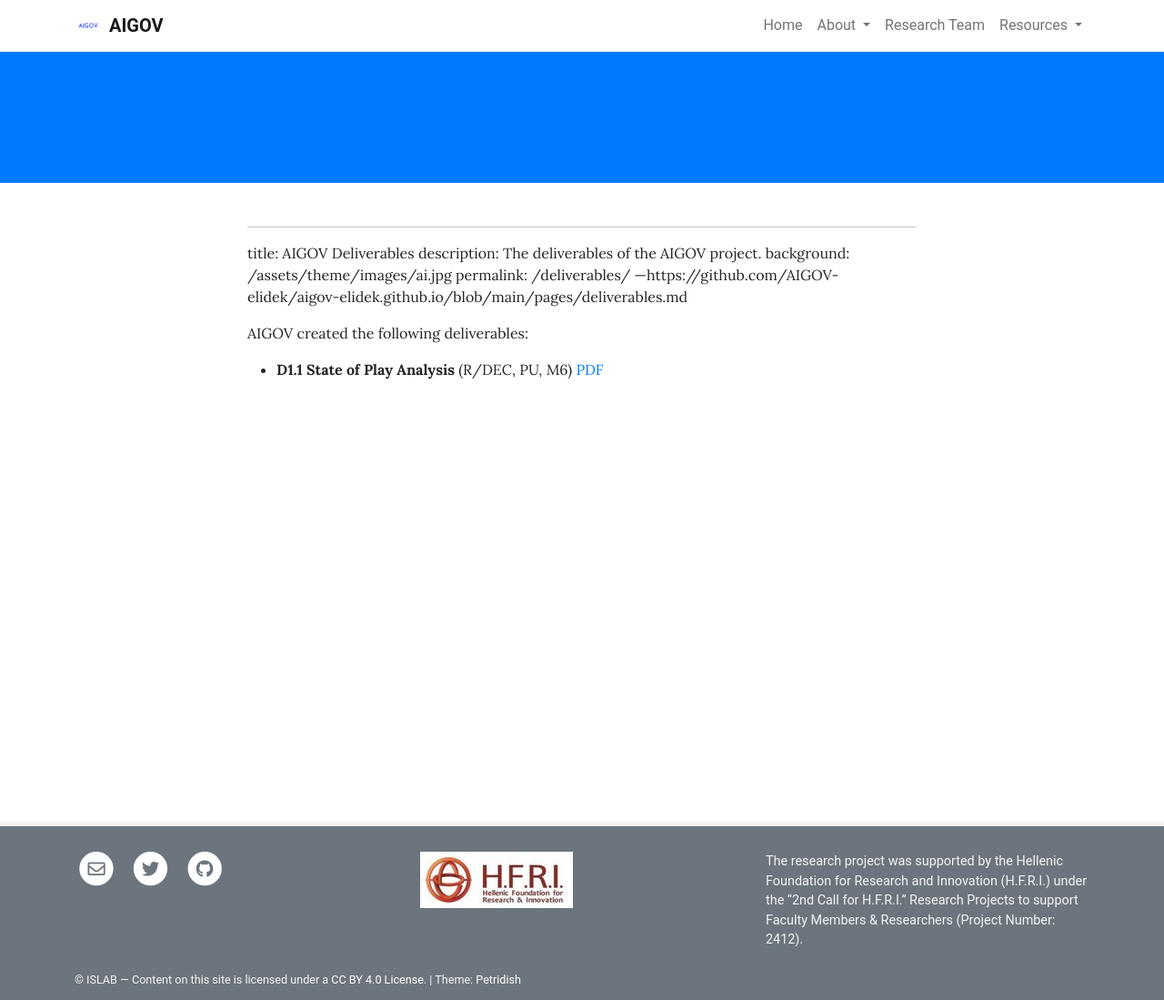
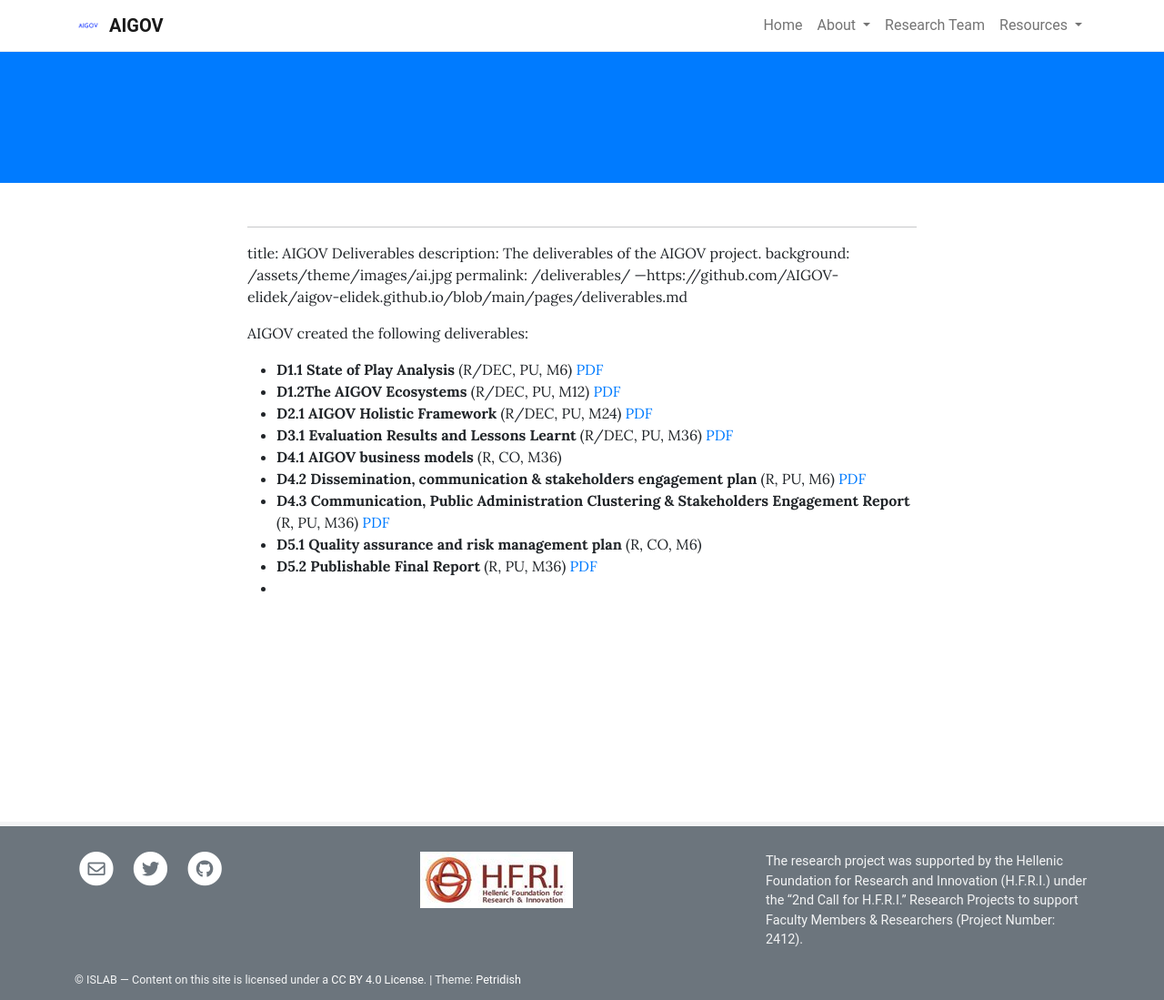
Before and after one commit to AIGOV-elidek/aigov-elidek.github.io, a Jekyll site: the page built from pages/deliverables.md, in a window 1280 px wide. Shown: the whole page at 91% size. Built offline with Jekyll 4.4.1, drawn with Linux system fonts in a browser that asks for light colours.

Commit message:
Update deliverables.md

```diff
--- a/pages/deliverables.md
+++ b/pages/deliverables.md
@@ -8,3 +8,12 @@ permalink: /deliverables/
 AIGOV created the following deliverables:
 
 - **D1.1 State of Play Analysis**  (R/DEC, PU, M6) [PDF](/assets/theme/deliverables/AIGOV_D1.1_State of Play Analysis_v1.0.pdf)
+- **D1.2The AIGOV Ecosystems** (R/DEC, PU, M12) [PDF](/assets/theme/deliverables/AIGOV_D1.2_The AIGOV Ecosystems_v1.0.pdf)
+- **D2.1 AIGOV Holistic Framework** (R/DEC, PU, M24) [PDF](/assets/theme/deliverables/3_AIGOV_D2.1 AIGOV Holistic Framework _v1.0.pdf)
+- **D3.1 Evaluation Results and Lessons Learnt** (R/DEC, PU, M36) [PDF](/assets/theme/deliverables/4_AIGOV_D3.1 Evaluation Results and Lessons Learnt _v1.0.pdf)
+- **D4.1 AIGOV business models** (R, CO, M36)
+- **D4.2 Dissemination, communication & stakeholders engagement plan** (R, PU, M6) [PDF](/assets/theme/deliverables/AIGOV_D4.2 Dissemination, communication & stakeholders engagement plan_v1.0.pdf)
+- **D4.3 Communication, Public Administration Clustering & Stakeholders Engagement Report** (R, PU, M36) [PDF](/assets/theme/deliverables/7_AIGOV_D4.3 Communication, Dissemination, Public Administration Clustering and Stakeholders Engagement Report_v1.0.pdf)
+- **D5.1 Quality assurance and risk management plan** (R, CO, M6)
+- **D5.2 Publishable Final Report** (R, PU, M36) [PDF](/assets/theme/deliverables/9_AIGOV_D5.2 Publishable Final Report.pdf)
+-
```
